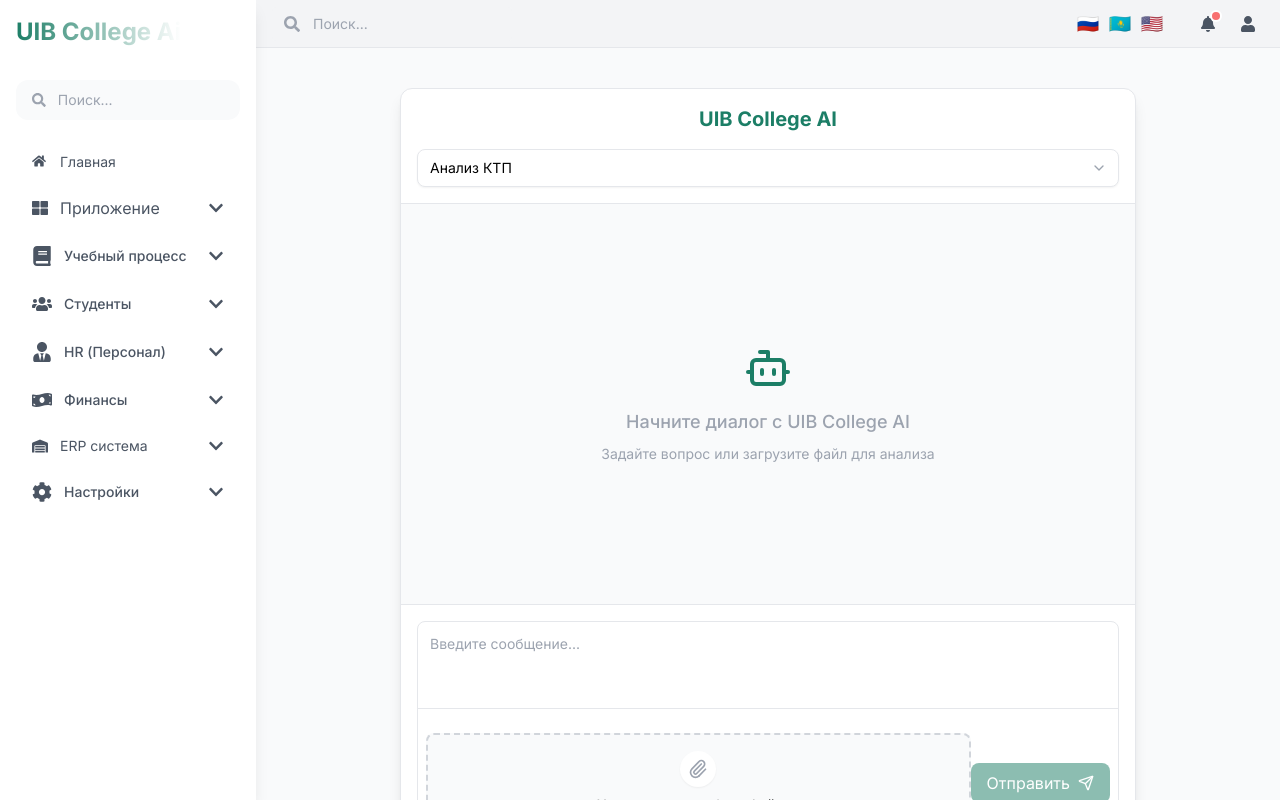
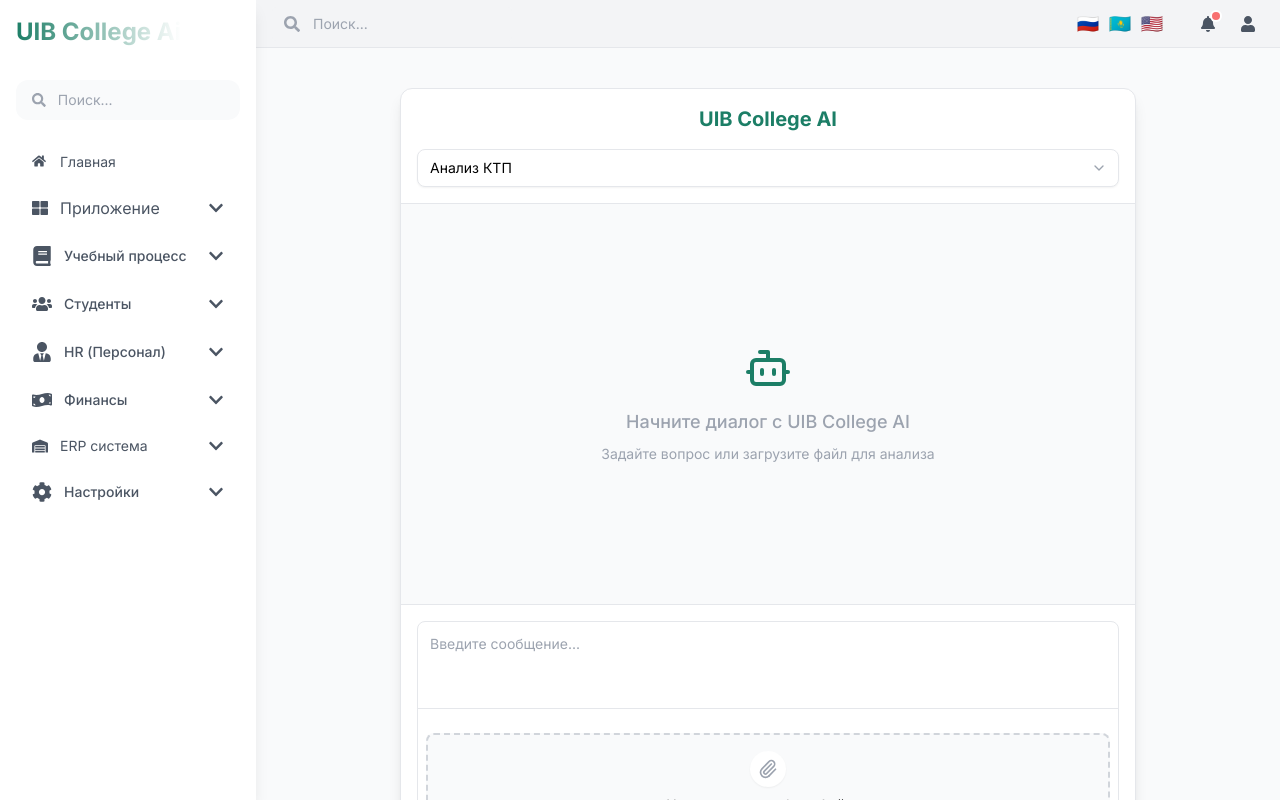
Before and after one commit to dias-eraliev/notion--ab.ai-FRONT, a React (Vite) app: page /app/neuro-abai in a window 1280 px wide. Built offline with nearby package versions, Linux system fonts and the light colour scheme.

Commit message:
Добавлена зависимость "lucide-react" в package.json. Обновлены интерфейсы и компоненты в NeuroAbaiPage.tsx для улучшения структуры кода и читаемости.

```diff
--- a/package.json
+++ b/package.json
@@ -31,6 +31,7 @@
     "framer-motion": "^11.0.3",
     "jspdf": "^3.0.1",
     "jspdf-autotable": "^5.0.2",
+    "lucide-react": "^0.501.0",
     "multer": "1.4.5-lts.2",
     "openai": "^4.95.1",
     "react": "^18.2.0",
--- a/src/pages/app/NeuroAbaiPage.tsx
+++ b/src/pages/app/NeuroAbaiPage.tsx
@@ -179,11 +179,11 @@
                 <div className="border-t p-4">
                     <div className="relative rounded-lg border bg-white focus-within:ring-2 focus-within:ring-[#1C7E66]/20">
                         <textarea value={input} onChange={e => setInput(e.target.value)} placeholder="Введите сообщение..." className="min-h-[80px] w-full resize-none rounded-lg border-0 bg-transparent p-3 text-sm shadow-none focus:outline-none focus:ring-0" onKeyDown={handleKeyDown} disabled={loading} />
-            <div className="flex items-center justify-between border-t p-2">
-              <div className="flex-1">
+                        <div className="flex flex-col items-center justify-between border-t p-2">
+                            <div className="flex-1 w-full pb-4">
                                 <FileUploadArea files={files} onFileChange={handleFileChange} onRemoveFile={handleRemoveFile} disabled={loading} />
                             </div>
-              <button onClick={handleSend} disabled={loading || (!input && files.length === 0)} className="ml-auto flex h-10 items-center gap-2 rounded-lg bg-[#1C7E66] px-4 text-white transition-colors hover:bg-[#1C7E66]/90 disabled:opacity-50">
+                            <button onClick={handleSend} disabled={loading || (!input && files.length === 0)} className="mr-auto flex h-10 items-center gap-2 rounded-lg bg-[#1C7E66] px-4 text-white transition-colors hover:bg-[#1C7E66]/90 disabled:opacity-50">
                                 Отправить
                                 <Send size={16} />
                             </button>
```
Lines whose indentation alone changed are shown as unchanged.
